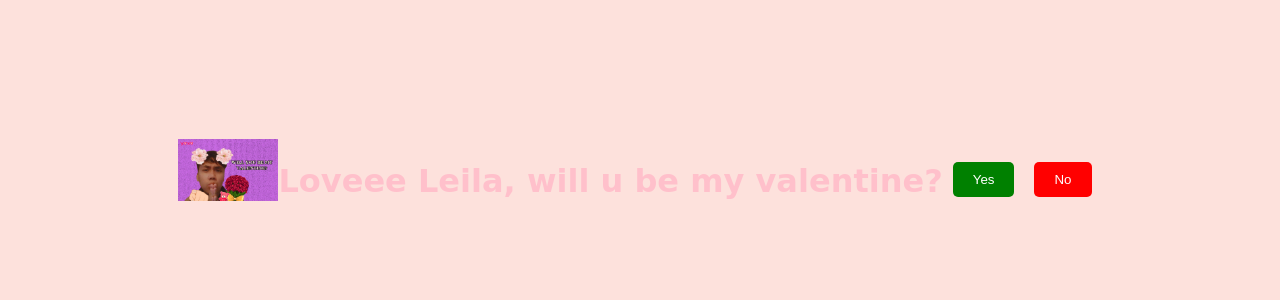
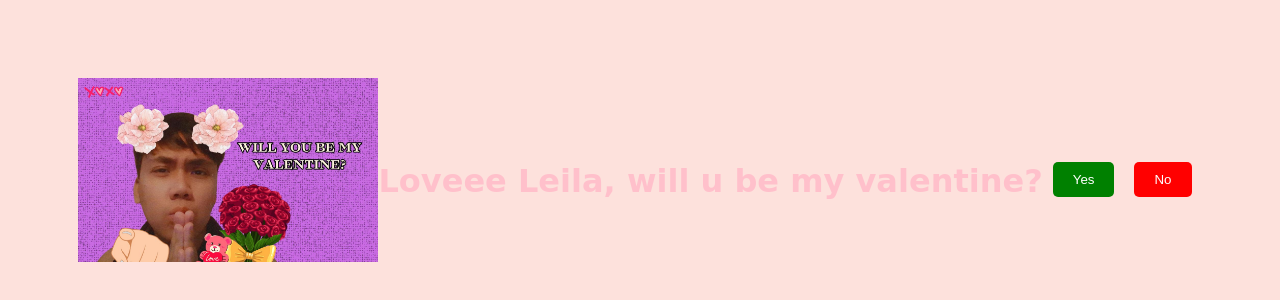
Before and after one commit to kyltrg/svntfreetix, a plain HTML site: page index.html in a window 1280 px wide. Shown: the part 220-520 px from the top of the page. Drawn offline with Linux system fonts and the light colour scheme; a web font is replaced by a local one.

Commit message:
Update styles.css

```diff
--- a/styles.css
+++ b/styles.css
@@ -20,7 +20,7 @@ body {
 }
 
 .image {
-    width: 100px;
+    width: 300px; /* Increase the image size */
     margin-bottom: 20px;
 }
 
@@ -39,7 +39,7 @@ body {
     border: none;
     cursor: pointer;
     border-radius: 5px;
-    transition: transform 0.3s;
+    transition: transform 0.3s, width 0.3s;
 }
 
 .yes {
@@ -61,3 +61,7 @@ button:active {
     background-color: green;
     color: white;
 }
+
+#yeyScreen {
+    display: none;
+}
```
